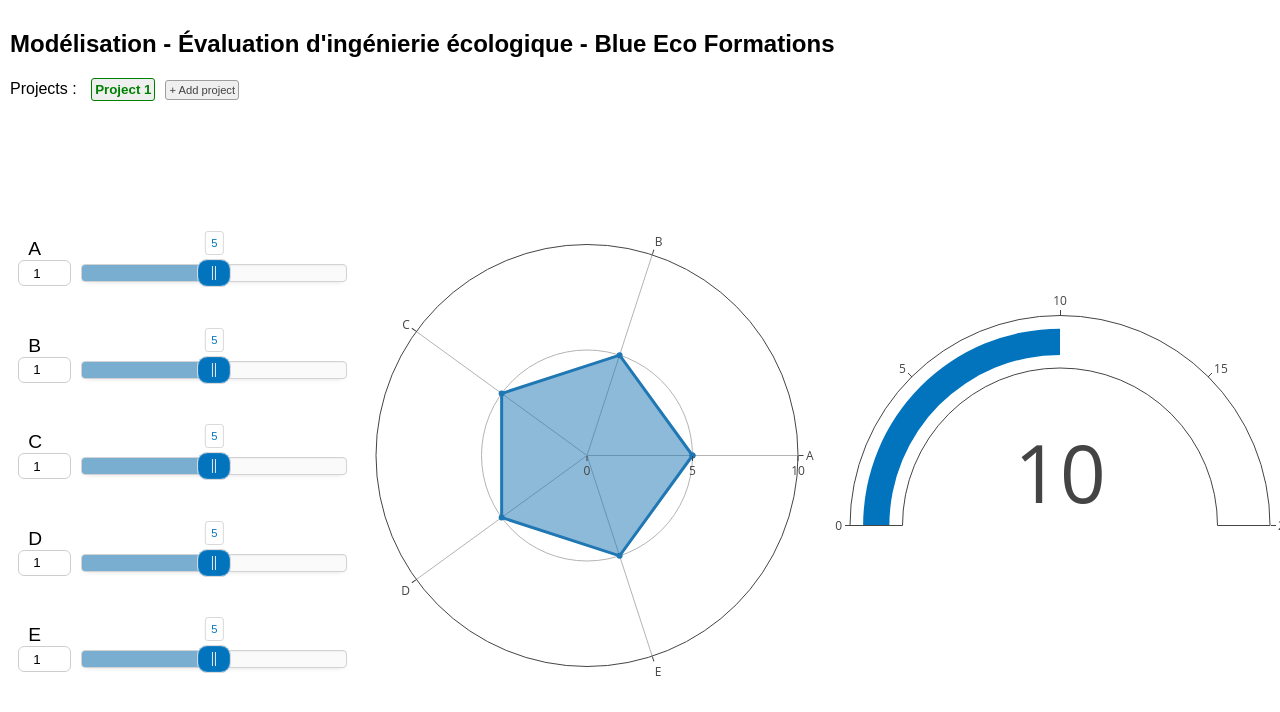
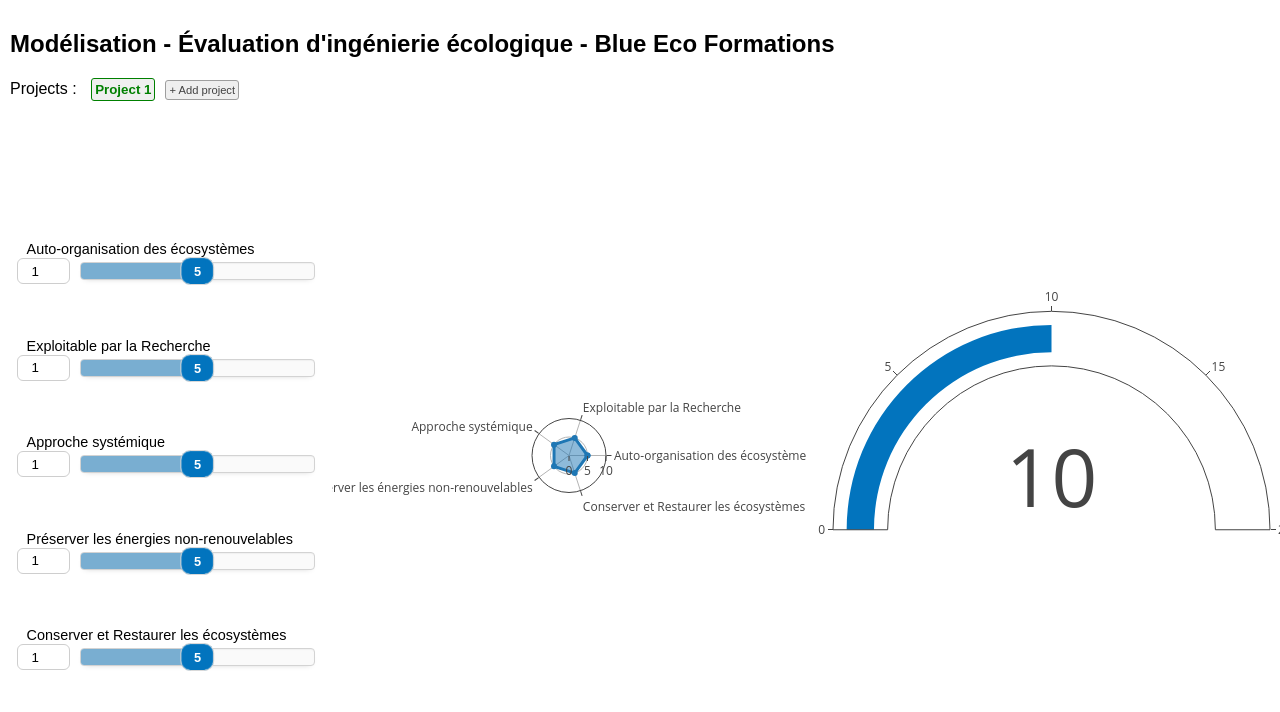
Before and after one commit to Tomansion/ecological_project_rating, a Vue app: page / in a window 1280 px wide. Shown: the top 712 px of the page. Built offline with nearby package versions, Linux system fonts and the light colour scheme.

Commit message:
criteria names

```diff
--- a/src/App.vue
+++ b/src/App.vue
@@ -51,11 +51,11 @@ export default {
       defaultValue,
       nbCriteria,
       criteriaList: [
-        { name: "A", coef: 1 },
-        { name: "B", coef: 1 },
-        { name: "C", coef: 1 },
-        { name: "D", coef: 1 },
-        { name: "E", coef: 1 },
+        { name: "Auto-organisation des écosystèmes", coef: 1 },
+        { name: "Exploitable par la Recherche", coef: 1 },
+        { name: "Approche systémique", coef: 1 },
+        { name: "Préserver les énergies non-renouvelables", coef: 1 },
+        { name: "Conserver et Restaurer les écosystèmes", coef: 1 },
       ],
       projects: [
         {
@@ -122,7 +122,7 @@ body {
   flex: 1;
 }
 #CoefPicker {
-  flex: 0.8;
+  flex: 0.7;
 }
 
 /* Change the sections directions when screen is on portrait mode */
--- a/src/components/CoefPicker.vue
+++ b/src/components/CoefPicker.vue
@@ -15,23 +15,24 @@
       >
         <span
           class="criteriaName"
-          @click="
-            criteriaEdit[i] = true;
+          @dblclick="
+            criteriaEditNb = i;
             $forceUpdate();
           "
         >
-          <span v-if="!criteriaEdit[i]">
-            {{ criteria.name }}
+          <span v-if="criteriaEditNb === i" class="">
+            <input type="text" v-model="criteria.name" />
+            <button
+              @click="
+                criteriaEditNb = null;
+                $forceUpdate();
+              "
+            >
+              Ok
+            </button>
           </span>
           <span v-else>
-            <input
-              type="text"
-              v-model="criteria.name"
-              @change="
-                criteriaEdit[i] = false;
-                $forceUpdate();
-              "
-            />
+            {{ criteria.name }}
           </span>
         </span>
         <div class="criteriaControl">
@@ -62,7 +63,7 @@ export default {
   data() {
     return {
       criteriaCoef: Array(this.criteriaList.length).fill(1),
-      criteriaEdit: Array(this.criteriaList.length).fill(false),
+      criteriaEditNb: null,
     };
   },
   mounted() {
@@ -138,7 +139,7 @@ export default {
   align-items: center;
 }
 .criteriaName {
-  font-size: 1.2em;
+  font-size: 0.9em;
   padding: 10px;
   cursor: pointer;
 }
@@ -179,8 +180,13 @@ export default {
 .noUi-connect {
   background: #79aed1;
 }
-.noUi-tooltip {
-  color: #0274be;
-  font-size: 0.7em;
+.noUi-horizontal .noUi-tooltip {
+  background-color: #0274be;
+  color: white;
+  border: none;
+  font-size: 0.8em;
+  font-weight: bold;
+  bottom: 0px;
+  z-index: 2;
 }
 </style>
--- a/src/components/RadarChart.vue
+++ b/src/components/RadarChart.vue
@@ -65,8 +65,8 @@ export default {
         },
 
         margin: {
-          l: 10,
-          r: 25,
+          l: 200,
+          r: 200,
           b: 20,
           t: 20,
           pad: 0,
```
